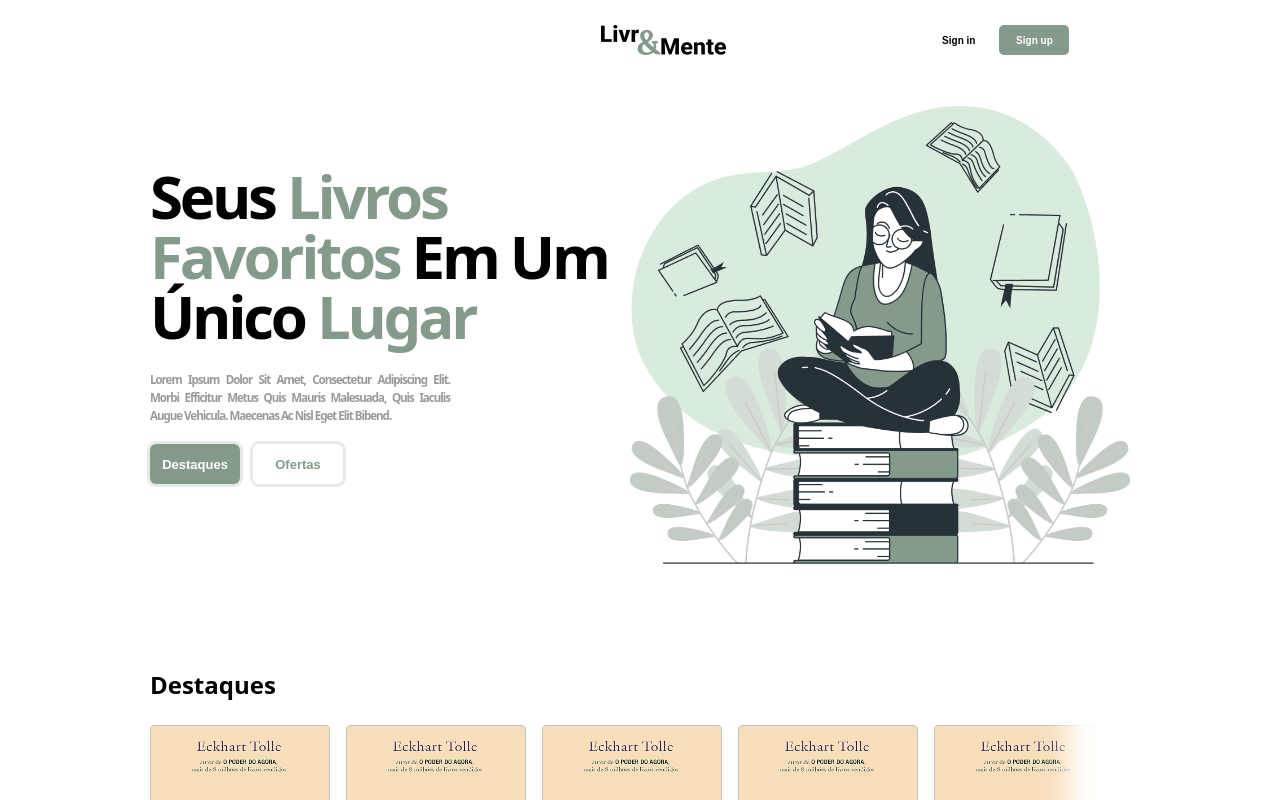
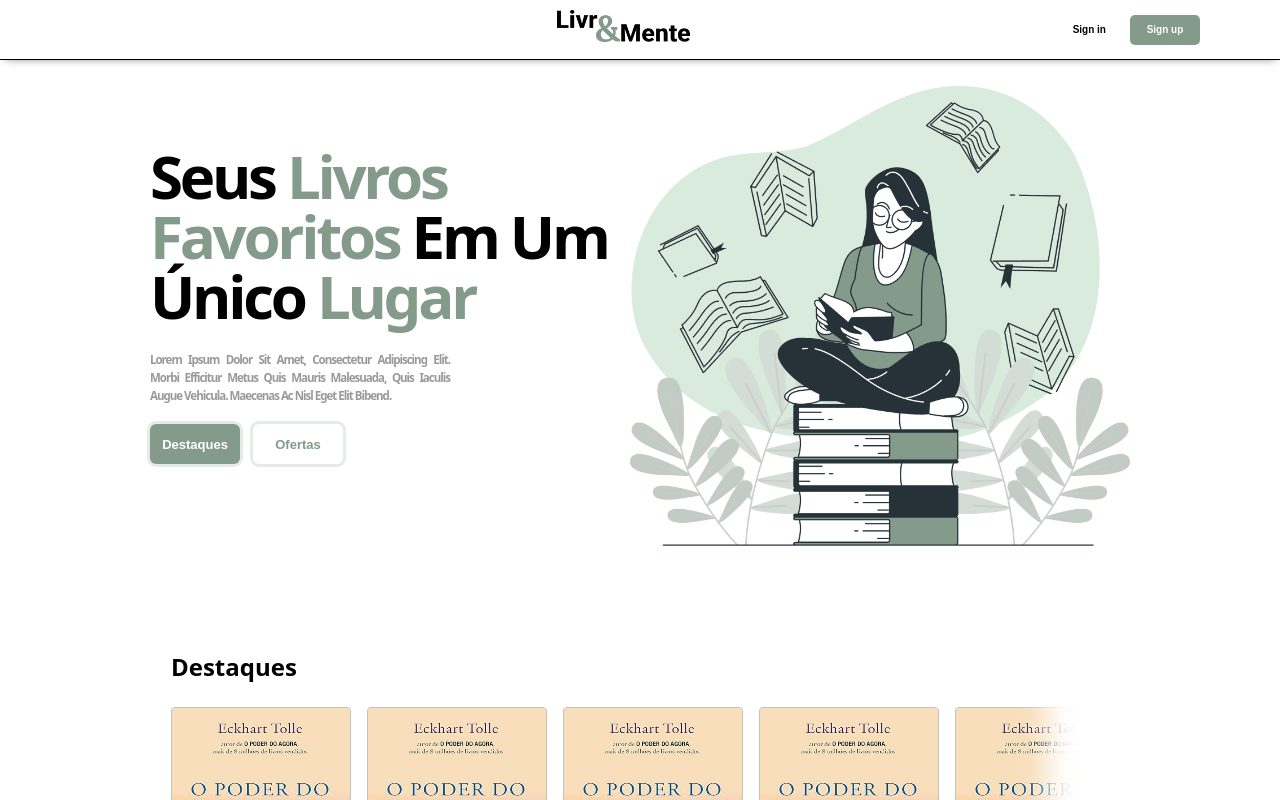
Before and after one commit to Projetos-AMS/LivroEMente-Front-End, an Angular app in the folder LivroMente_FRONT/: page /home in a window 1280 px wide. Shown: the top 800 px of the page. Built offline with nearby package versions, Linux system fonts and the light colour scheme.

Commit message:
v1.0.0 git commit -m v1.0.0

```diff
--- a/LivroMente_FRONT/src/app/Views/header/header.component.css
+++ b/LivroMente_FRONT/src/app/Views/header/header.component.css
@@ -1,34 +1,26 @@
-.header {
-    /* display: flex;
+.header_nav {
+  display: flex;
   align-items: center;
   justify-content: space-between;
-    width: 100vw;
-    height: 100px; */
-    background-color: transparent;
-    display: flex;
-    align-items: center;
-    justify-content: flex-end;
-    height: 10vh;
+  padding: 10px 5em;
+  border-bottom: 1px solid black;
+  box-shadow: 1px 1px 10px -5px black;
 }
 
-  .header_nav {
-    width: calc(250px + 50vw);
-    justify-content: space-evenly;
-    align-items: center;
-    height: 100%;
-    display: flex;
+.div{
+  width: 100px;
 }
 
 .logo {
-    display: flex;
-    align-items: center;
   height: 100%;
 }
 
 .logo img {
-    width: 100%;
-    max-width: 220px;
-    height: 30px;
+  width: 9 em;
+  height: 2em;
+}
+
+.buttons{
 }
 
 .signin {
@@ -40,13 +32,13 @@
   cursor: pointer;
 }
 
-  .signin:hover{
+.signin:hover {
   transform: scale(1.1, 1.2) translate(0%, -5%);
   transition: 80ms;
 }
 
-  .signin:active{
-    transform: scale(1.0, 1.0);
+.signin:active {
+  transform: scale(1, 1);
   transition: 80ms;
 }
 
@@ -66,9 +58,9 @@
 .signup:hover {
   outline: 3px solid rgba(132, 154, 138, 0.2);
   background: rgb(109, 130, 115);
-    transition: .2s;
+  transition: 0.2s;
 }
 
-  .signup:active{
+.signup:active {
   background: #425146;
 }
--- a/LivroMente_FRONT/src/app/Views/header/header.component.html
+++ b/LivroMente_FRONT/src/app/Views/header/header.component.html
@@ -1,5 +1,6 @@
 <section class="header">
   <div class="header_nav">
+    <div class="div"></div>
     <div class="logo"><img src="..\assets\Logo.png" alt="logo" /></div>
     <div class="buttons">
       <button class="signin">Sign in</button>
--- a/LivroMente_FRONT/src/app/Views/home/home.component.css
+++ b/LivroMente_FRONT/src/app/Views/home/home.component.css
@@ -8,25 +8,22 @@
 main {
   display: flex;
   flex-direction: column;
-  gap: 10em;
+  justify-content: center;
+  align-items: center;
+  gap: 5em;
   padding: 0px 150px 0px 150px;
   font-family: system-ui, -apple-system, BlinkMacSystemFont, "Segoe UI", Roboto,
     Oxygen, Ubuntu, Cantarell, "Open Sans", "Helvetica Neue", sans-serif;
 }
 
 .page-top {
-  position: relative;
+  display: flex;
   margin: 2vw 0 0 0;
 }
 
 .page-top img {
-  position: absolute;
-  top: 0;
-  right: 0;
-  z-index: -1;
-  margin-top: 0;
-  width: 100%;
-  max-width: 500px;
+  width: 500px;
+  height: 460px;
 }
 
 .main-text {
--- a/LivroMente_FRONT/src/app/Views/home/home.component.html
+++ b/LivroMente_FRONT/src/app/Views/home/home.component.html
@@ -2,6 +2,7 @@
 
 <main>
   <div class="page-top">
+    <div class="top-content">
       <p class="main-text">
         Seus <span class="color">Livros Favoritos</span> Em Um Único
         <span class="color">Lugar</span>
@@ -14,6 +15,7 @@
       <div class="button-nav">
         <button class="destaques">Destaques</button>
         <button class="sale">Ofertas</button>
+      </div>
     </div>
     <img src="..\assets\reading_woman.png" alt="visual" />
   </div>
```
Lines whose indentation alone changed are shown as unchanged.
